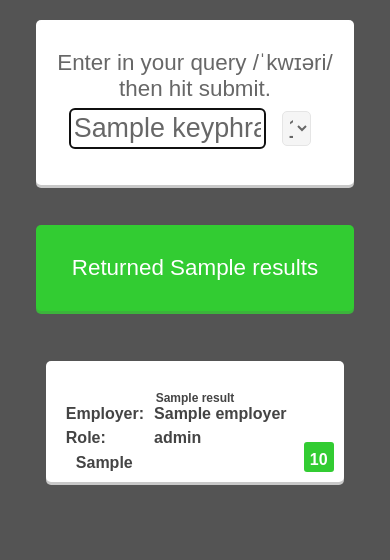
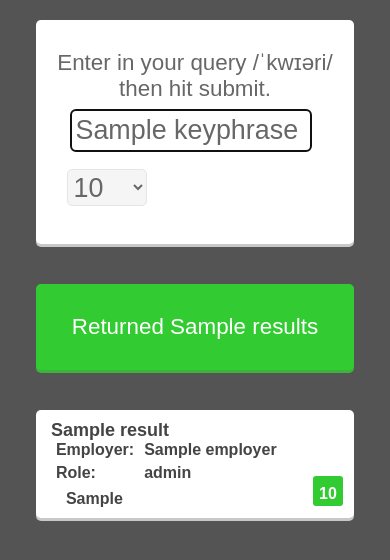
Before and after one commit to wlifferth/sexton, a Flask app: template templates/index.html in a window 390 px wide. Shown: the part 104-664 px from the top of the page. Run offline with Flask 2, Linux system fonts and the light colour scheme; the template is opened without the code that fills it: most values are stand-ins (such as "Sample title", 1, 10 or a date in 2020).

Commit message:
Updated mobile styling and changed placement of Name on query-box

```diff
--- a/static/css/style.css
+++ b/static/css/style.css
@@ -65,7 +65,9 @@ input[type=submit] {
   color: #9ebeea;
 }
 
-
+#limit {
+  min-width: 80px;
+}
 
   /*
   ========================================================
@@ -364,19 +366,25 @@ Full Profile.php
   margin-right: 5%;
 }
 
-/*========================================================
-  Mobile
-  ========================================================*/
-@media (max-width: 580px) {
+@media (max-width: 640px) {
+
+  #search-bar {
+    width: 100%;
+  }
+
+  #limit {
+    width: 100%;
+  }
+
   .half-window{
-    font-size: 12px;
+    font-size: 20px;
     text-align: center;
     box-sizing: border-box;
     width: 90%;
     max-width: 1080px;
     background: white;
     padding: 30px 15px;
-    margin: 30px 5%;
+    margin: 20px 5%;
     position: relative;
     overflow: hidden;
     border-radius: 5px;
@@ -385,8 +393,15 @@ Full Profile.php
     box-shadow: 0 3px 0 0 rgba(200, 200, 200, 1);
   }
 
+  .query-box {
+    margin: 20px 2%;
+    width: 96%;
+  }
+
   .query-box #name-field {
     font-size: 18px;
+    text-align: left;
+    margin-top: -20px;
   }
 
   .query-box #employer-field, .query-box #role-field {
--- a/templates/index.html
+++ b/templates/index.html
@@ -24,10 +24,10 @@
     </div>
     {% for result in results %}
       <a href="profile/{{ result['id'] }}" class="responsive half-window query-box">
+        <div id="name-field">
+          {{ result['name'] }}
+        </div>
         <table>
-          <tr id="name-field">
-            {{ result['name'] }}
-          </tr>
           <tr id="employer-field">
             <td>Employer: </t>
             <td>{{ result['employer'] }}</td>
```
